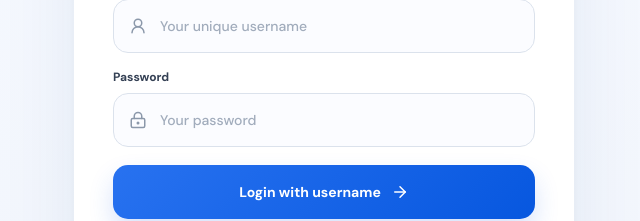
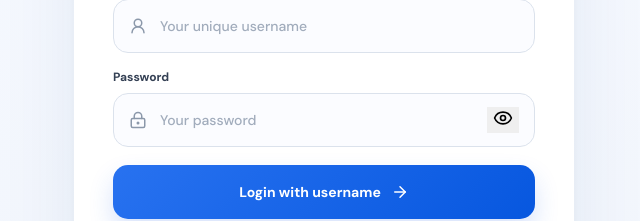
Before and after one commit to Enayatalibarkaat/MechanicGo, a Next.js app: page /auth in a window 1280 px wide. Shown: the part 465-686 px from the top of the page, without its empty margins (316-956 px from the left). Built offline with nearby package versions, Linux system fonts and the light colour scheme.

Commit message:
Add show and hide password control to login

```diff
--- a/app/auth/page.tsx
+++ b/app/auth/page.tsx
@@ -1,6 +1,6 @@
 "use client";
 import { useEffect, useRef, useState } from "react";
-import { ArrowLeft, ArrowRight, CheckCircle2, LockKeyhole, Mail, UserRound, ShieldCheck, KeyRound, Phone } from "lucide-react";
+import { ArrowLeft, ArrowRight, CheckCircle2, LockKeyhole, Mail, UserRound, ShieldCheck, KeyRound, Phone, Eye, EyeOff } from "lucide-react";
 
 type View = "login" | "register" | "otp-login" | "forgot";
 type OtpPurpose = "login" | "register" | "password_reset";
@@ -15,6 +15,7 @@ export default function Auth() {
   const [phone, setPhone] = useState("");
   const [username, setUsername] = useState("");
   const [password, setPassword] = useState("");
+  const [showPassword, setShowPassword] = useState(false);
   const [confirmPassword, setConfirmPassword] = useState("");
   const [newUsername, setNewUsername] = useState("");
   const [code, setCode] = useState("");
@@ -182,7 +183,7 @@ export default function Auth() {
         {(view==="register"||view==="otp-login"||view==="forgot")&&<label><span>Email address</span><div className="input"><Mail size={18}/><input type="email" value={email} onChange={e=>setEmail(e.target.value)} placeholder="you@example.com" autoComplete="email" inputMode="email"/></div></label>}
         {view==="login"&&<>
           <label><span>Username</span><div className="input"><UserRound size={18}/><input value={username} onChange={e=>setUsername(e.target.value)} autoCapitalize="none" autoComplete="username" maxLength={20} placeholder="Your unique username"/></div></label>
-          <label><span>Password</span><div className="input"><LockKeyhole size={18}/><input type="password" value={password} onChange={e=>setPassword(e.target.value)} autoComplete="current-password" maxLength={128} placeholder="Your password"/></div></label>
+          <label><span>Password</span><div className="input authPasswordInput"><LockKeyhole size={18}/><input type={showPassword ? "text" : "password"} value={password} onChange={e=>setPassword(e.target.value)} autoComplete="current-password" maxLength={128} placeholder="Your password"/><button type="button" className="passwordVisibilityToggle" onClick={()=>setShowPassword(v=>!v)} aria-label={showPassword ? "Hide password" : "Show password"} aria-pressed={showPassword} title={showPassword ? "Hide password" : "Show password"}>{showPassword ? <EyeOff size={20}/> : <Eye size={20}/>}</button></div></label>
         </>}
         {error&&<p className="authError" role="alert">{error}</p>}{notice&&!error&&<p className="authNotice" role="status">{notice}</p>}
         {view==="login"&&<><button className="authPrimary" disabled={busy} onClick={()=>void loginWithPassword()}>{busy?"Signing in…":"Login with username"} <ArrowRight size={18}/></button><button type="button" className="resend" onClick={()=>changeView("forgot")}>Forgot password?</button><button type="button" className="secondaryWide" onClick={()=>changeView("otp-login")}>Login with email OTP</button></>}
```
